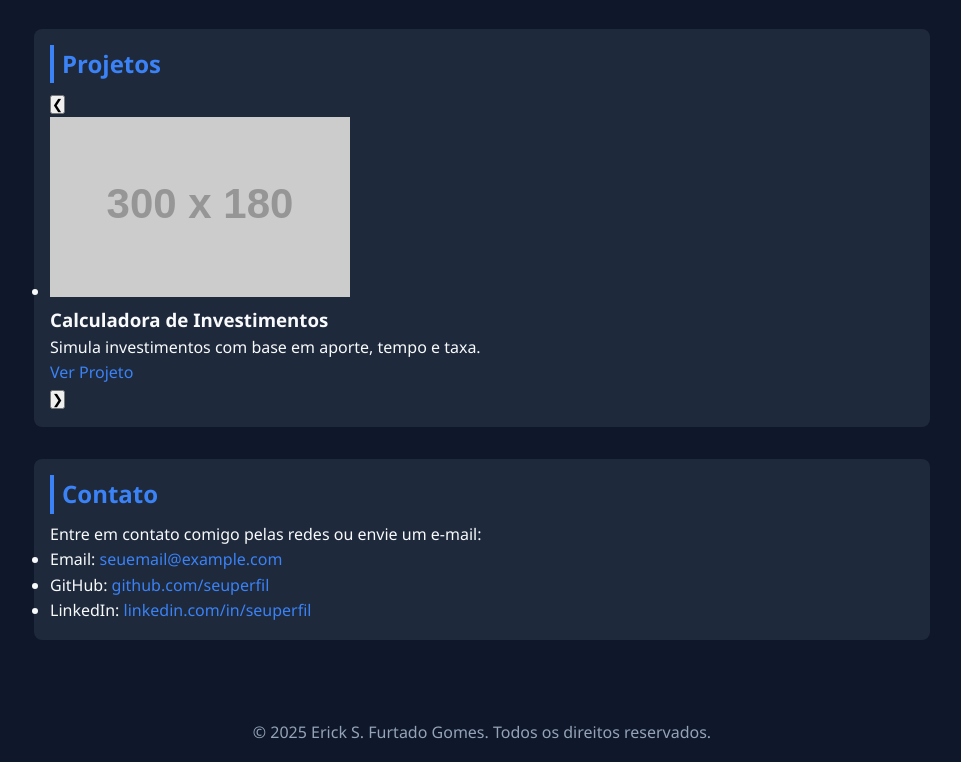
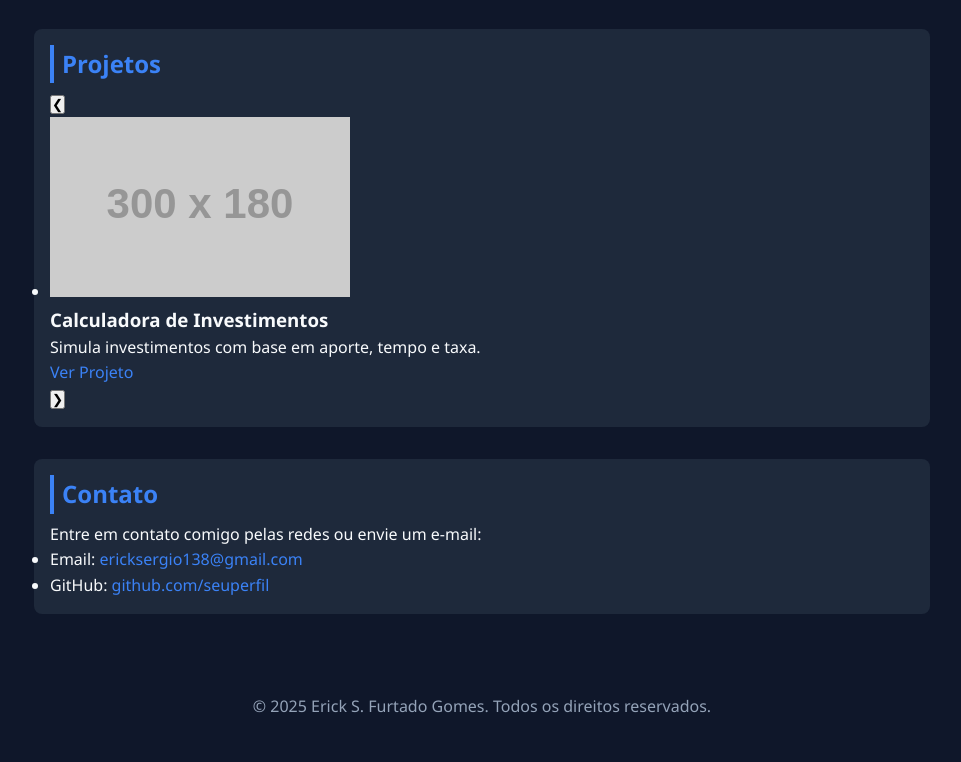
Before and after one commit to Erickfgfg025/my-dev-portfolio, a plain HTML site: page index.html in a window 1280 px wide. Shown: the part 600-1362 px from the top of the page, without its empty margins (158-1119 px from the left). After the commit the page ends 1336 px from the top, so only its background shows below. Drawn offline with Linux system fonts and the light colour scheme; placeholder pictures from the web are drawn by us.

Commit message:
Atualizar o index.html

```diff
--- a/index.html
+++ b/index.html
@@ -50,9 +50,9 @@
   <h2>Contato</h2>
   <p>Entre em contato comigo pelas redes ou envie um e-mail:</p>
   <ul>
-    <li>Email: <a href="mailto:seuemail@example.com">seuemail@example.com</a></li>
+    <li>Email: <a href="mailto: ericksergio138@gmail.com">ericksergio138@gmail.com</a></li>
     <li>GitHub: <a href="#">github.com/seuperfil</a></li>
-    <li>LinkedIn: <a href="#">linkedin.com/in/seuperfil</a></li>
+
   </ul>
 </section>
 
```
